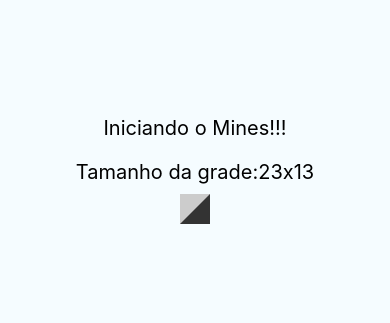
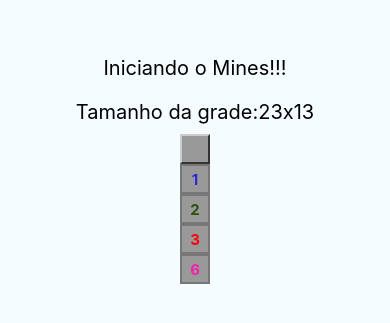
Before and after one commit to johannh22/CursoReactNativeApps, a React Native app in the folder mines/: screen / in a window 390 px wide. Shown: the part 257-580 px from the top of the page. Built offline with nearby package versions, Linux system fonts and the light colour scheme.

Commit message:
Componente Campo (Field) #02

```diff
--- a/mines/App.js
+++ b/mines/App.js
@@ -1,4 +1,4 @@
-import React, {Component} from 'react';
+import React, { Component } from 'react';
 import {
   SafeAreaView,
   StyleSheet,
@@ -15,6 +15,10 @@ export default class App extends Component {
         <Text style={styles.welcome}>Tamanho da grade:
            {params.getRowsAmount()}x{params.getColumnsAmount()}</Text>
         <Field />
+        <Field open nearMines={1} />
+        <Field open nearMines={2} />
+        <Field open nearMines={3} />
+        <Field open nearMines={6} />
       </SafeAreaView>
     );
   }
--- a/mines/src/components/Field.js
+++ b/mines/src/components/Field.js
@@ -1,15 +1,28 @@
 import React from 'react'
-import { View, StyleSheet } from 'react-native'
+import { Text, View, StyleSheet } from 'react-native'
 import params from '../params'
 
 export default props => {
+    const { mined, open, nearMines } = props
+
     const styleField = [styles.field]
-    // outros estilos aqui!
+    if (open) styleField.push(styles.open)
     if (styleField.length === 1) styleField.push(styles.regular)
+
+    let color = null
+    if (nearMines > 0) {
+        if (nearMines == 1) color = '#2A28D7'
+        if (nearMines == 2) color = '#2B520F'
+        if (nearMines > 2 && nearMines < 6) color = '#F9060A'
+        if (nearMines >= 6) color = '#F221A9'
+    }
 
     return (
         <View style={styleField}>
-
+            {!mined && open && nearMines > 0 ?
+                <Text style={[styles.label, { color: color }]}>
+                    {nearMines}
+                </Text> : false}
         </View>
     )
 }
@@ -21,10 +34,22 @@ const styles = StyleSheet.create({
         borderWidth: params.borderSize,
     },
     regular: {
+        borderWidth: 2,
         backgroundColor: '#999',
         borderLeftColor: '#CCC',
         borderTopColor: '#CCC',
         borderRightColor: '#333',
         borderBottomColor: '#333',
+    },
+    open: {
+        borderWidth: 2,
+        backgroundColor: '#999',
+        borderColor: '#777',
+        alignItems: 'center',
+        justifyContent: 'center',
+    },
+    label: {
+        fontWeight: 'bold',
+        fontSize: params.fontSize,
     }
 })
```
